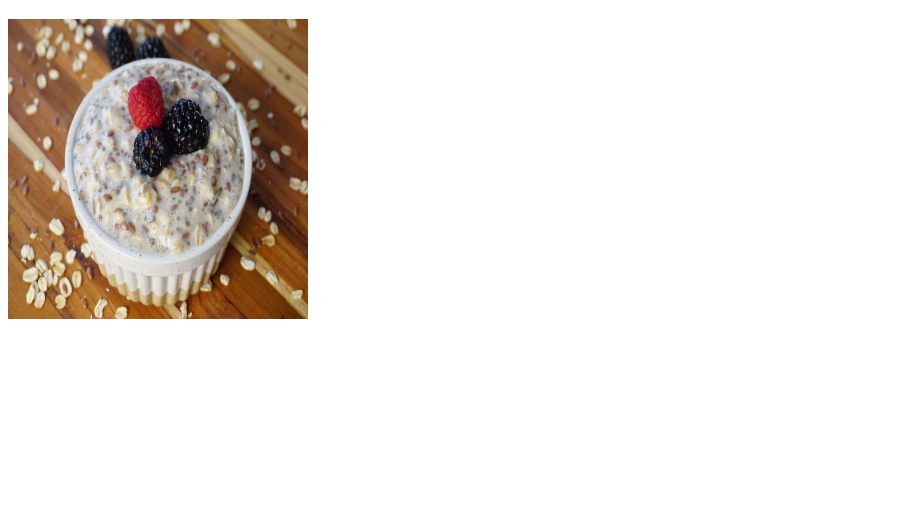
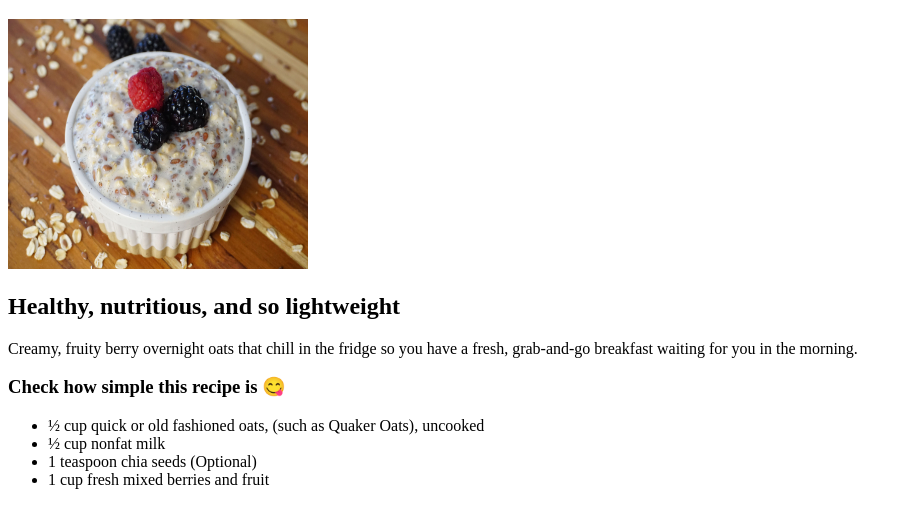
Before and after one commit to sirTOHAMY/odin-recipes, a plain HTML site: page recipes/berry-overnight-oats.html in a window 1280 px wide. Shown: the part 61-584 px from the top of the page, without its empty margins (0-912 px from the left). Drawn offline with Linux system fonts and the light colour scheme.

Commit message:
Add recipe contents, change photo dimensions The old photo dimensions 300x300 looked odd, changed it to 300x250

```diff
--- a/recipes/berry-overnight-oats.html
+++ b/recipes/berry-overnight-oats.html
@@ -7,11 +7,28 @@
 <body>
     <h1>Berry Overnight Oats</h1>
     <img src="../img/pexels-livilla-latini-1678510737-27850092.jpg" alt="A delicious cup of a creamy
-    oatmeal with berries" width="300" height="300">
+    oatmeal with berries" width="300" height="250">
 
-    <p></p>
+    <h2>Healthy, nutritious, and so lightweight</h2>
+    <p>Creamy, fruity berry overnight oats that chill in the
+         fridge so you have a fresh, grab-and-go breakfast
+          waiting for you in the morning.</p>
+
+          <h3>Check how simple this recipe is 😋</h3>
+
+          <ul>
+            <li>½ cup quick or old fashioned oats,
+                 (such as Quaker Oats), uncooked</li>
+
+                 <li>½ cup nonfat milk</li>
+                 <li>1 teaspoon chia seeds (Optional)</li>
+                 <li>1 cup fresh mixed berries and fruit</li>
 
 
+
+
+
+          </ul>
 
 
 </body>
```
Also changed, not shown: index.html (+0 -4 lines), recipes/slow-cooker-sausage.html (+0 -11 lines).
